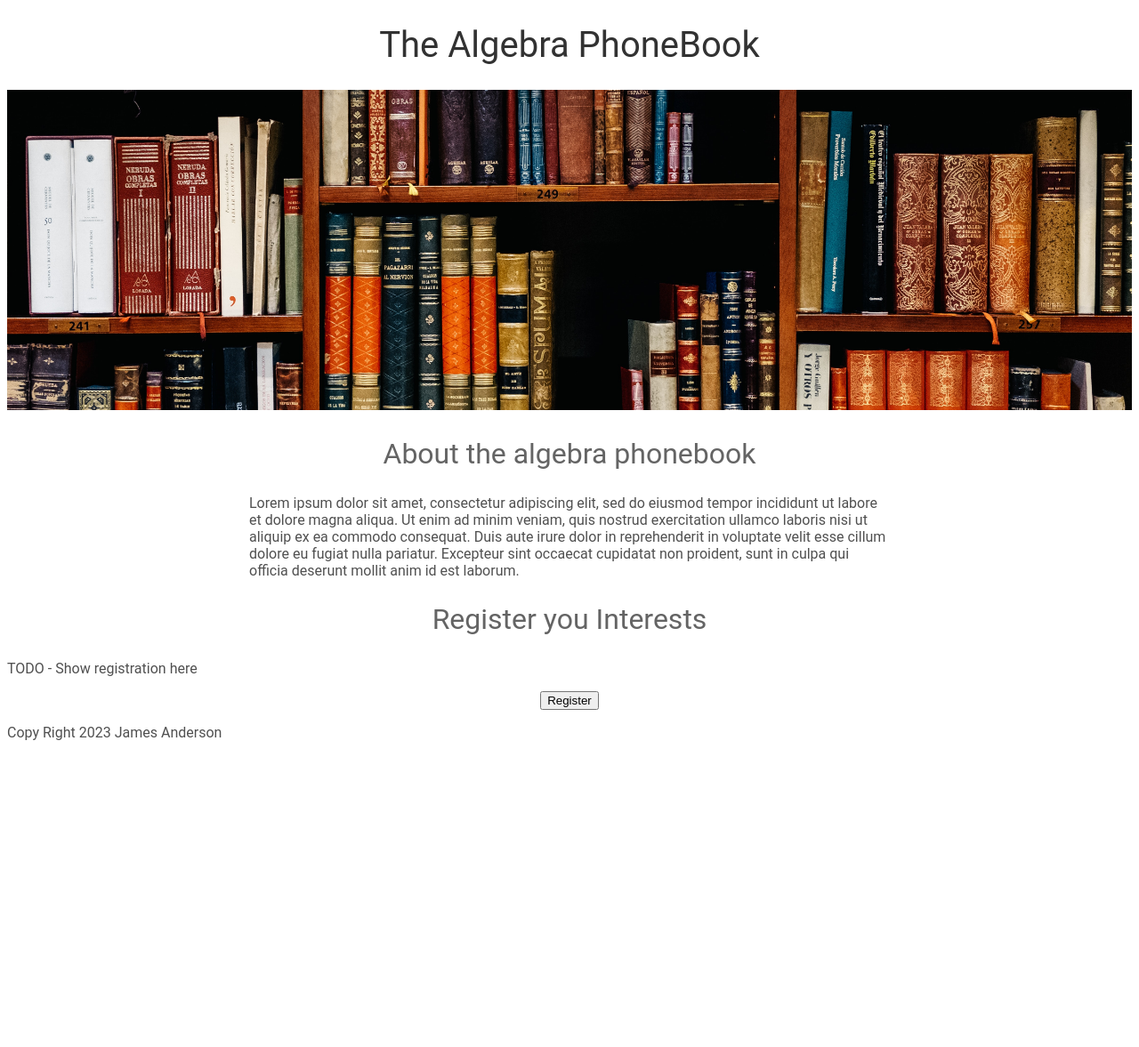
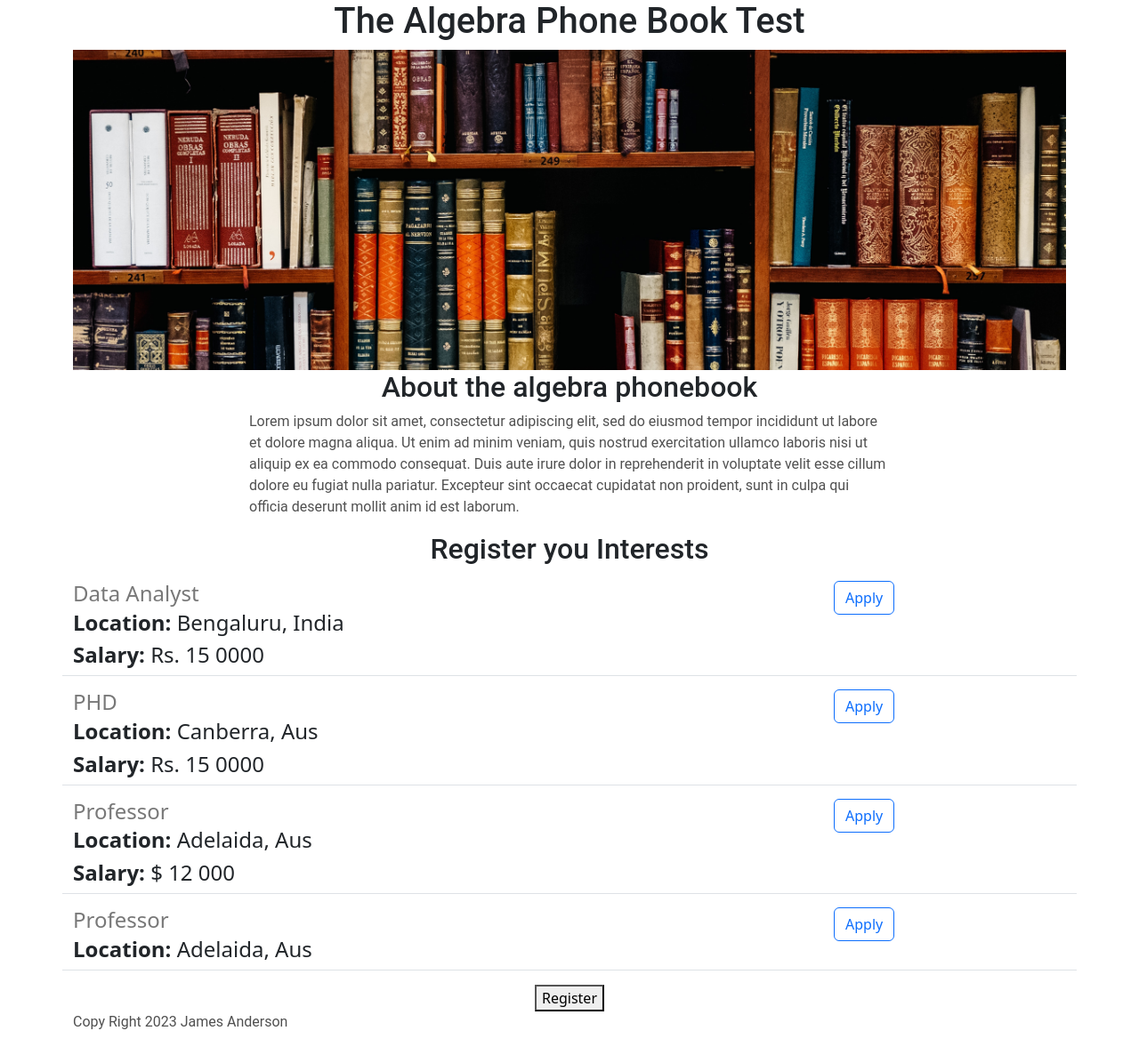
Before and after one commit to James-Anderson-1/algebra, a Flask app: page / in a window 1280 px wide. Shown: the whole page at 89% size. Before the commit the page ends 832 px from the top, so only its background shows below. Run offline with Flask 2, Linux system fonts and the light colour scheme.

Commit message:
include content list and corresponding entry apply buttons

```diff
--- a/source/algebra_server/app.py
+++ b/source/algebra_server/app.py
@@ -3,9 +3,37 @@ from flask import render_template
 
 app = Flask(__name__)
 
+JOBS = [
+    {
+        "id": 1,
+        "title": "Data Analyst",
+        "Location": "Bengaluru, India",
+        "salary": "Rs. 15 0000"
+    },
+    {
+        "id": 2,
+        "title": "PHD",
+        "Location": "Canberra, Aus",
+        "salary": "Rs. 15 0000"
+    },
+    {
+        "id": 3,
+        "title": "Professor",
+        "Location": "Adelaida, Aus",
+        "salary": "$ 12 000"
+    },
+    {
+        "id": 3,
+        "title": "Professor",
+        "Location": "Adelaida, Aus",
+    }
+]
+
+COMPANY_NAME = "Algebra Phone Book Test"
+
 @app.route("/")
 def root_path():
-    return render_template("home.html")
+    return render_template("home.html",jobs=JOBS, company_name = COMPANY_NAME)
 
 
 if __name__ == "__main__":
--- a/source/algebra_server/templates/home.html
+++ b/source/algebra_server/templates/home.html
@@ -3,11 +3,13 @@
 <head>
     <meta charset="UTF-8">
     <link rel="stylesheet" href="../static/style.css"/>
+     <link href="https://cdn.jsdelivr.net/npm/bootstrap@5.3.0-alpha1/dist/css/bootstrap.min.css" rel="stylesheet" integrity="sha384-GLhlTQ8iRABdZLl6O3oVMWSktQOp6b7In1Zl3/Jr59b6EGGoI1aFkw7cmDA6j6gD" crossorigin="anonymous">
     <title>Algebra</title>
 </head>
 <body>
-<h1>The Algebra PhoneBook</h1>
-<img id="banner" src="http://10.30.0.150:5000/static/banner.jpg">
+<div class="container">
+<h1>The     {{company_name}}</h1>
+<img class="img-fluid" id="banner" src="http://10.30.0.150:5000/static/banner.jpg">
 <h2> About the algebra phonebook</h2>
 <div id="container" >
 
@@ -17,11 +19,18 @@
     sint occaecat cupidatat non proident, sunt in culpa qui officia deserunt mollit anim id est laborum.</p>
     </div>
 <h2>Register you Interests</h2>
-<p class="body-text">TODO - Show registration here</p>
+<p class="body-text">
+    <div>
+    {% for job in jobs %}
+    {% include 'jobitem.html' %}
+    {% endfor %}
+    </div>
+</p>
 <div id = "register">
 <button>Register</button>
     </div>
 
 <p>Copy Right 2023 James Anderson</p>
+    </div>
 </body>
 </html>
--- /dev/null
+++ b/source/algebra_server/templates/jobitem.html
@@ -0,0 +1,15 @@
+
+<div  class="border-bottom row" style="margin-bottom: 15px">
+
+<div class="col-9">
+    <h4 style="color: rgb(120,120, 120); margin-bottom: 4px">{{job['title']}}</h4>
+            <h4><b>Location:</b> {{job['Location']}}</h4>
+        {% if 'salary' in job %}
+                    <h4><b>Salary:</b> {{job['salary']}}</h4>
+        {% endif %}
+    </div>
+
+    <div class="col-3">
+        <button type="button" class="btn btn-outline-primary">Apply</button>
+</div>
+    </div>
```
